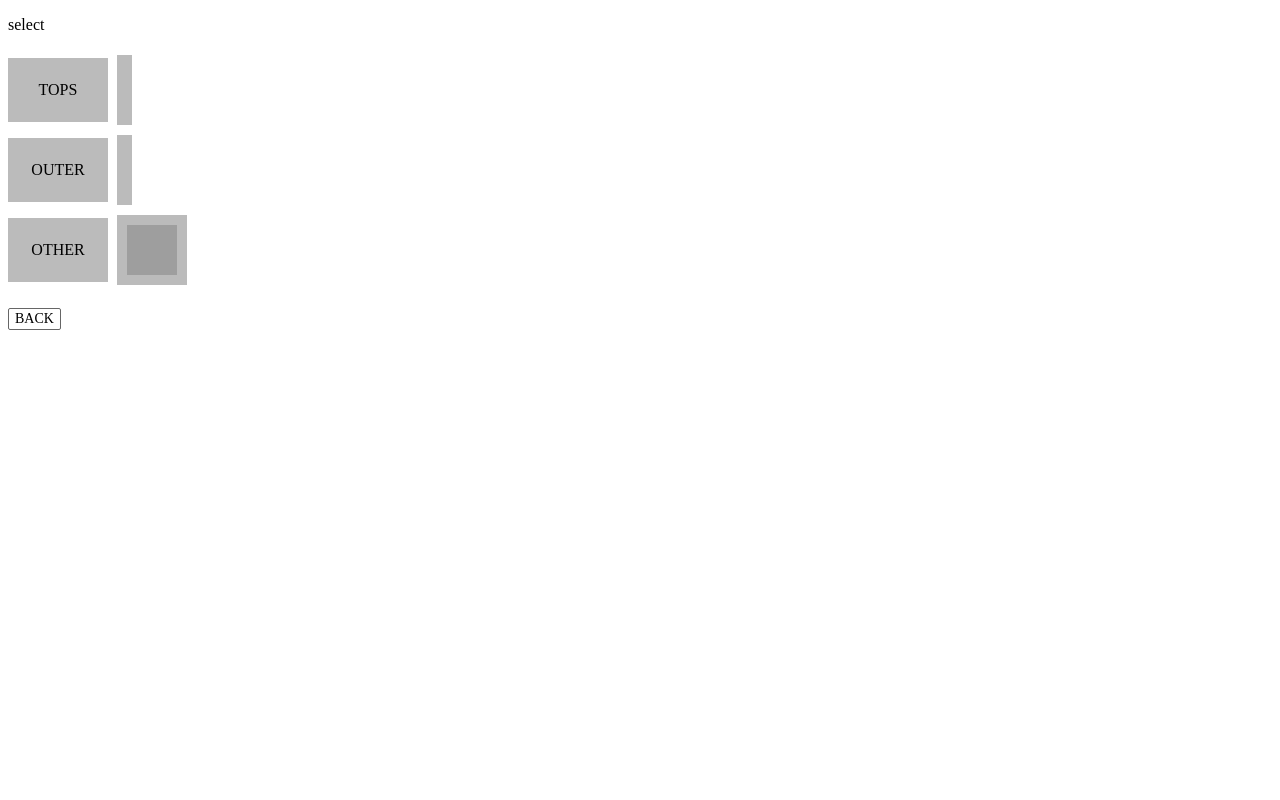
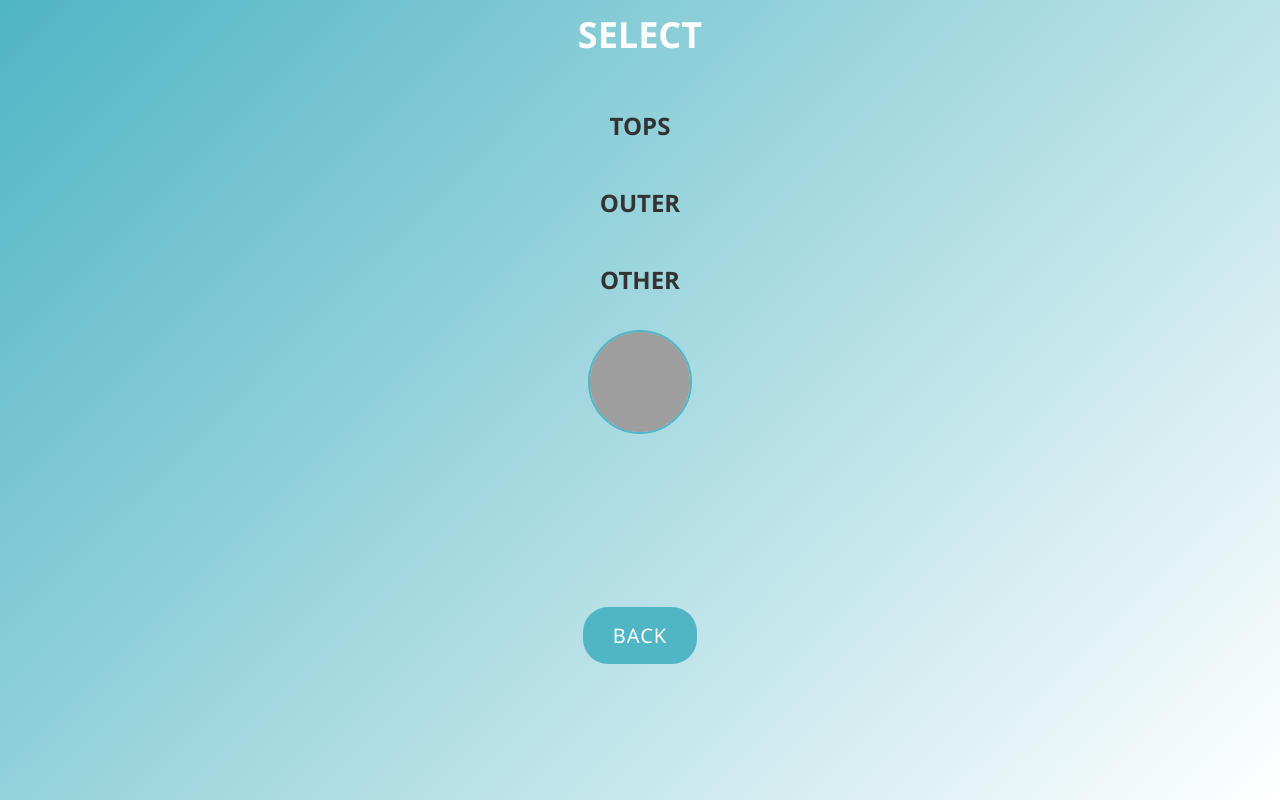
Before and after one commit to s1F102101211/fashion_ai, a Django app: page /select in a window 1280 px wide. Run offline with Django 4.2, Linux system fonts and the light colour scheme; tables that the repository leaves empty hold one stand-in row (values such as "Sample post"); grey boxes are pictures that could not be loaded.

Commit message:
preview,select　html,cssの作成

```diff
--- /dev/null
+++ b/fashion_ai/static/fashion_ai/css/select.css
@@ -0,0 +1,100 @@
+body {
+  margin: 0;
+  padding: 0;
+  font-family: 'Segoe UI', Tahoma, Geneva, Verdana, sans-serif;
+  background: linear-gradient(135deg, #50B5C4 0%, #ffffff 100%);
+  display: flex;
+  flex-direction: column;
+  align-items: center;
+  justify-content: space-between;
+  min-height: 100vh;
+}
+
+h2 {
+  text-align: center;
+  color: #fff;
+  font-size: 36px;
+  margin-top: 10px;
+}
+
+.select_p {
+  font-size: 24px;
+  font-weight: bold;
+  color: #333;
+  margin-top: 20px;
+  text-align: center;
+}
+
+.menu {
+  display: flex;
+  text-align: center;
+  flex-direction: column;
+  justify-content: center;
+  align-items: center;
+  gap: 20px;
+  flex-grow: 1;
+  width: 100%;
+}
+
+.menu a {
+  text-decoration: none;
+  color: #ffffff;
+  background: #50B5C4;
+  border-radius: 25px;
+  font-size: 20px;
+  letter-spacing: 1px;
+  padding: 15px 30px;
+  transition: transform 0.3s ease;
+}
+
+.menu a:hover {
+  transform: scale(1.05);
+}
+
+.select_div {
+  display: flex;
+  justify-content: center;
+  flex-wrap: wrap;
+  gap: 20px;
+  margin-top: 20px;
+}
+
+.select_span {
+  margin: 10px;
+    position: relative;
+}
+
+.select_a {
+  text-decoration: none;
+}
+
+.select_a:hover img {
+  transform: scale(1.1);
+  transition: transform 0.3s ease-in-out;
+}
+
+.select_a img {
+  width: 100px;
+  height: 100px;
+  border-radius: 50%;
+  border: 2px solid #50B5C4;
+  transition: transform 0.3s ease-in-out;
+}
+
+a.back-link {
+  text-decoration: none;
+  color: #50B5C4;
+  font-size: 20px;
+  padding: 10px 20px;
+  border: 2px solid #50B5C4;
+  border-radius: 25px;
+  transition: transform 0.3s ease;
+  align-self: flex-start;
+  margin: 20px;
+}
+
+a.back-link:hover {
+  background-color: #50B5C4;
+  color: #fff;
+  transform: scale(1.05);
+}
--- a/fashion_ai/templates/fashion_ai/select.html
+++ b/fashion_ai/templates/fashion_ai/select.html
@@ -4,10 +4,10 @@
 <head>
     <meta charset = "utf-8">
     <title>select</title>
-    <link rel="stylesheet" href="{% static 'fashion_ai/css/sample.css' %}">
+    <link rel="stylesheet" href="{% static 'fashion_ai/css/select.css' %}">
 </head>
 <body>
-    <p>select</p>
+    <h2>SELECT</h2>
     <div>
         <p class="select_p">TOPS</p>
         <div class="select_div">
@@ -53,6 +53,8 @@
 
 
     <br>
-    <a href="{% url 'prompt' %}">BACK</a>
+    <div class="menu">
+        <a href="{% url 'prompt' %}">BACK</a>
+    </div>
 </body>
 </html>
```
Also changed, not shown: fashion_ai/static/fashion_ai/css/preview.css (added, +106 -0 lines), fashion_ai/templates/fashion_ai/preview.html (+6 -6 lines).
